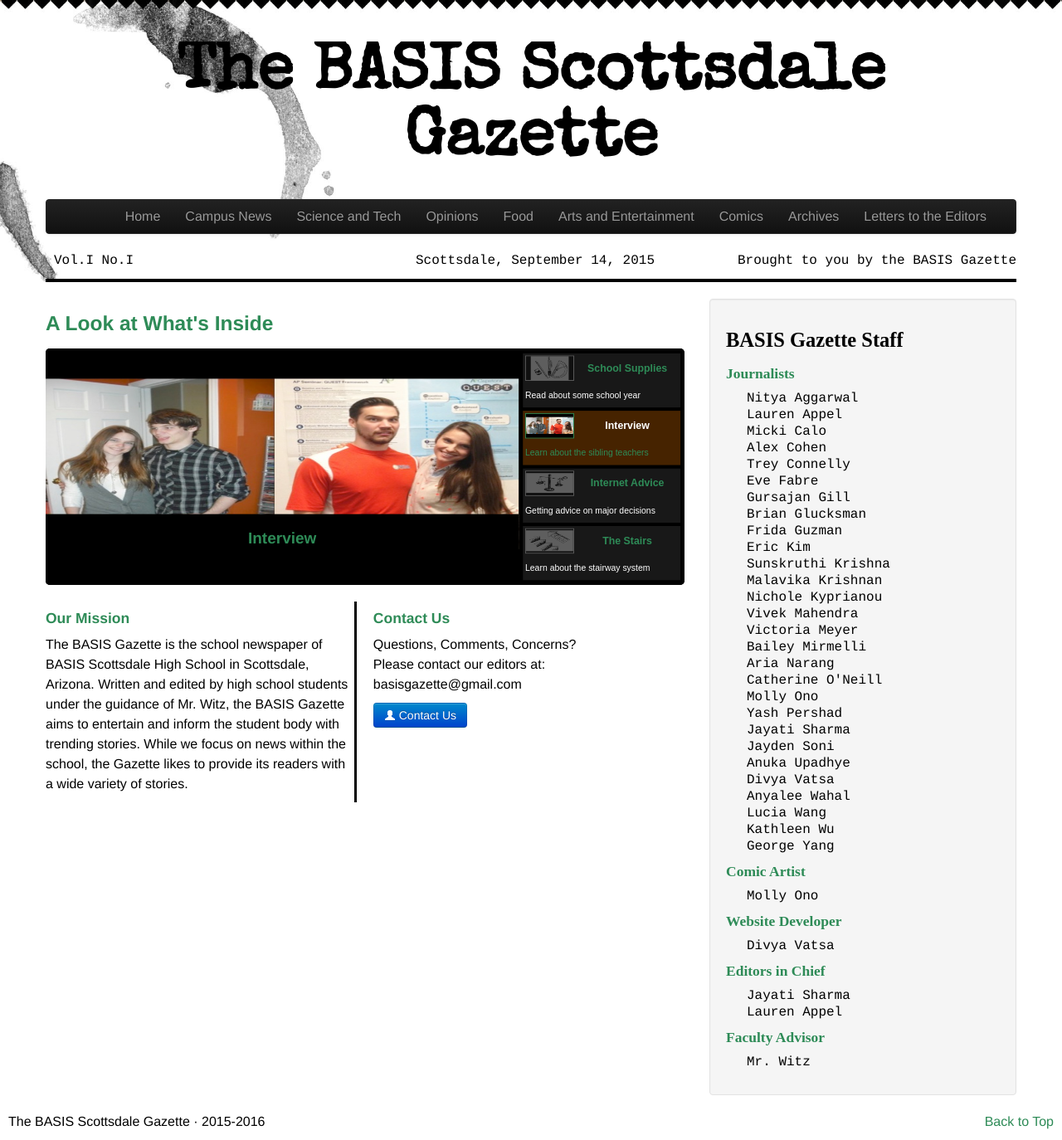
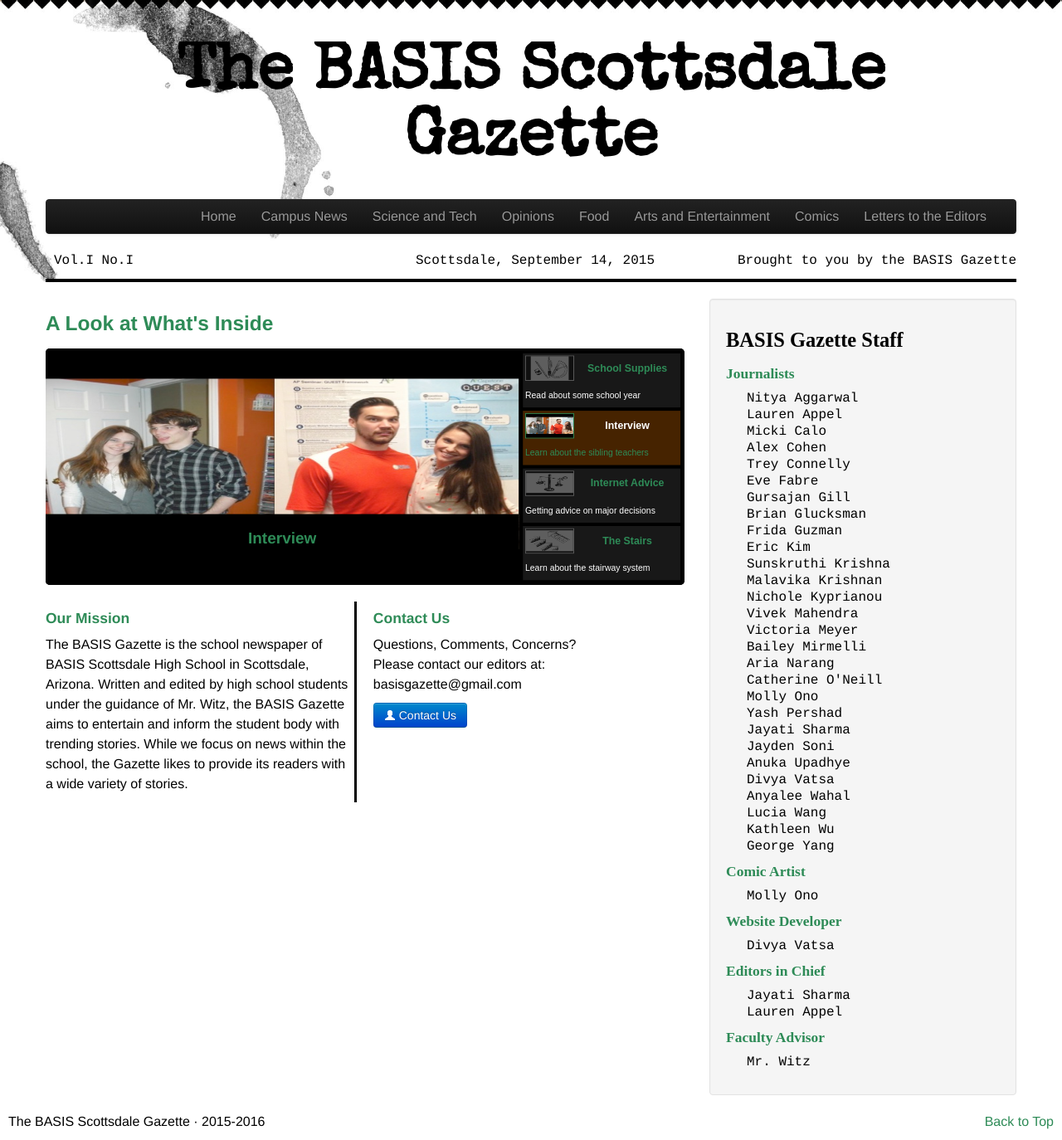
Before and after one commit to Awake99/Awake99.github.io, a Jekyll site: the page built from index.html, in a window 1280 px wide. Shown: the whole page at 83% size. Built offline with Jekyll 4.4.1, drawn with Linux system fonts in a browser that asks for light colours; nearby versions of some CDN libraries; a file with an impossible date is left out.

Commit message:
Removing archives

```diff
--- a/_layouts/default.html
+++ b/_layouts/default.html
@@ -61,7 +61,6 @@
                       <li><a href="/food/">Food</a></li>
                       <li><a href="/artent/">Arts and Entertainment</a></li>
                       <li><a href="/comics/">Comics</a></li>
-                      <li><a href="/comics/">Archives</a></li>
                       <li><a href="/letters">Letters to the Editors</a></li>
                   </ul>
                 </div>
```
